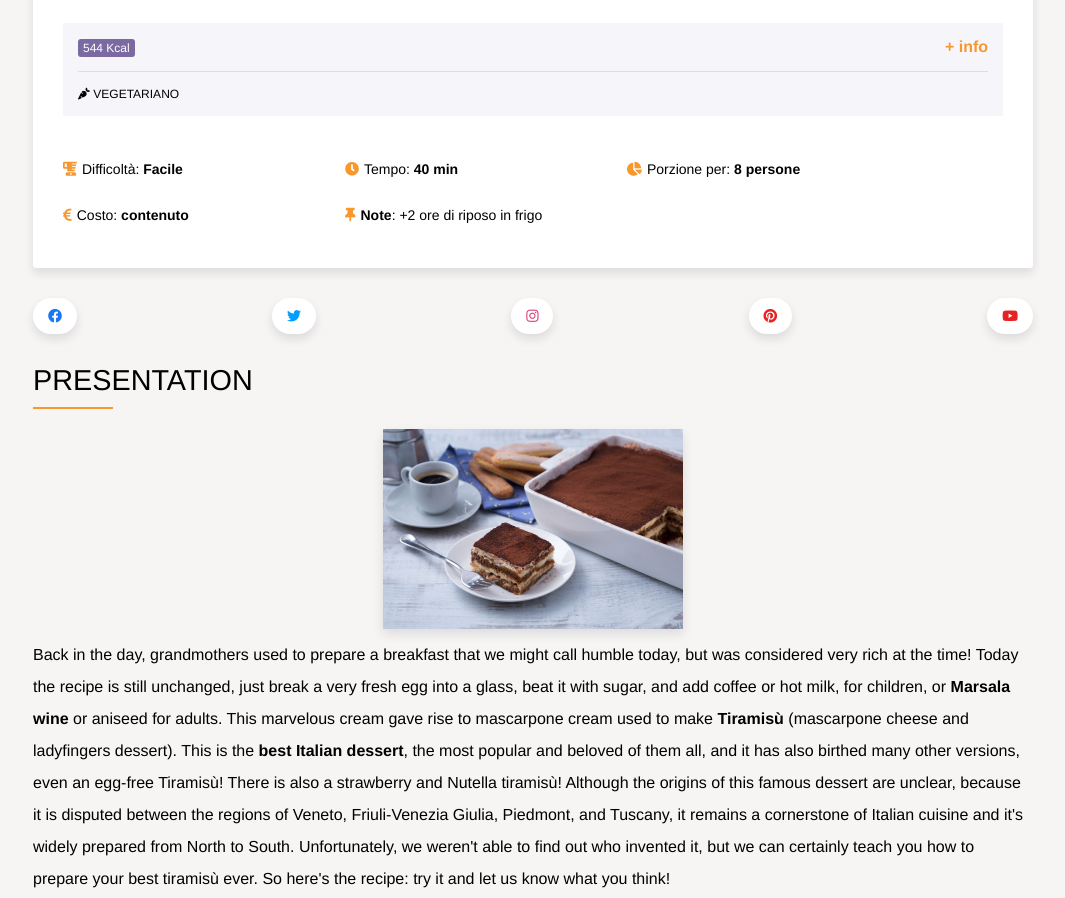
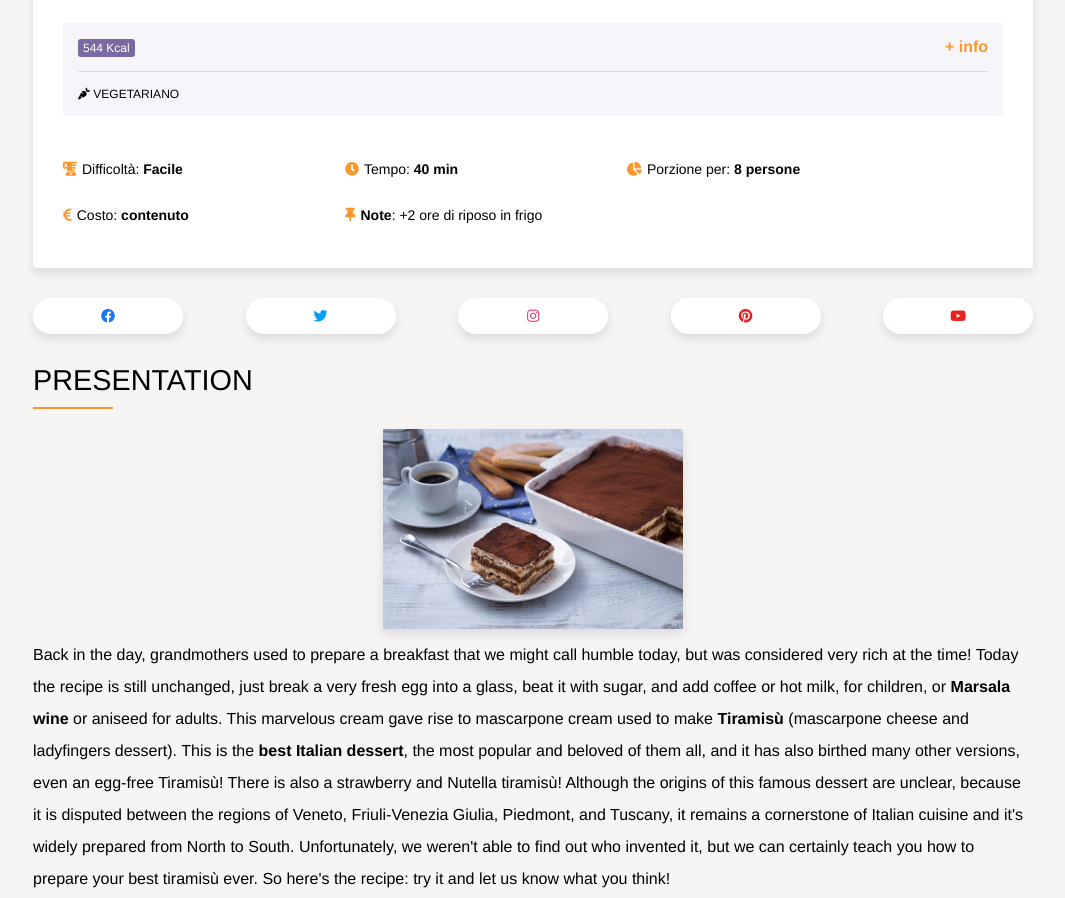
Before and after one commit to Carlomadella/htmlcss-responsive-layout, a plain HTML site: page giallo_booleano/giallo_booleano_mobile_first_starter/index.html in a window 1280 px wide. Shown: the part 857-1755 px from the top of the page, without its empty margins (107-1172 px from the left). Drawn offline with Linux system fonts and the light colour scheme.

Commit message:
[UPD] fifth quest: aumentata width ai button

```diff
--- a/giallo_booleano/giallo_booleano_mobile_first_starter/css/responsive.css
+++ b/giallo_booleano/giallo_booleano_mobile_first_starter/css/responsive.css
@@ -34,6 +34,10 @@
         width: 30%;
     }
 
+    .social-networks .btn{
+        width: 150px;
+    }
+
 }
 
 /* Modalità DESKTOP */
```
